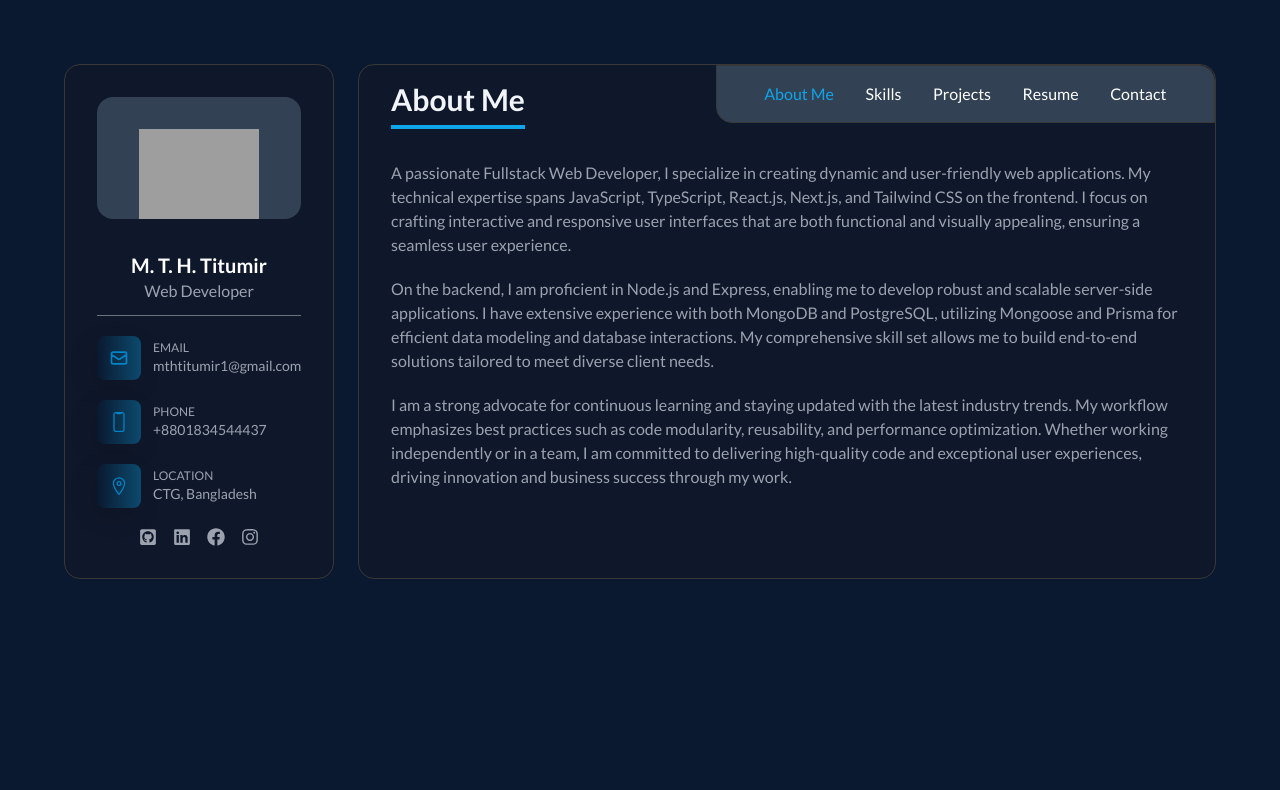
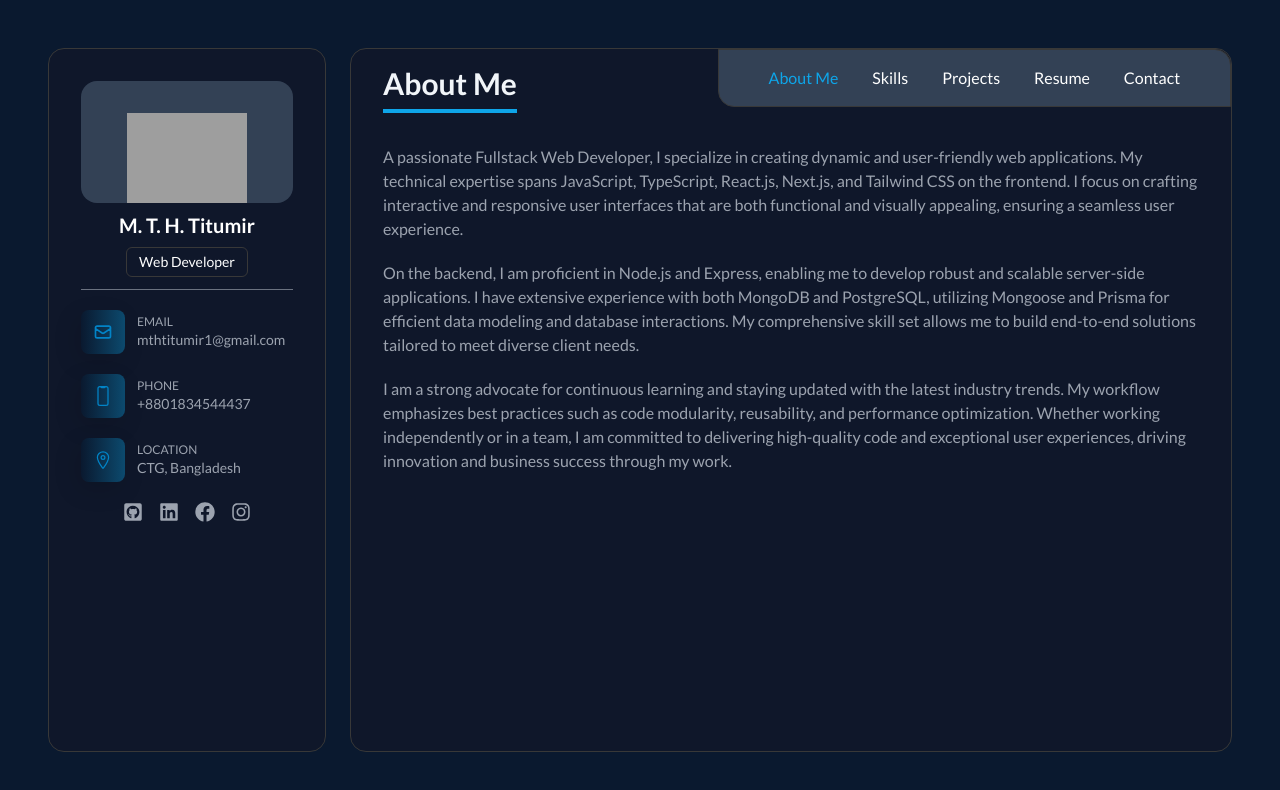
Before and after one commit to mthtitumir/mth-titumir-nextjs, a Next.js app: page / in a window 1280 px wide. Shown: the top 790 px of the page. Built offline with nearby package versions, Linux system fonts and the light colour scheme; grey boxes are pictures that could not be loaded.

Commit message:
custom scrollbar added

```diff
--- a/src/app/globals.css
+++ b/src/app/globals.css
@@ -9,3 +9,46 @@
 .border-main {
   @apply border border-[#383838];
 }
+
+/* styles.css */
+
+/* Webkit-based browsers (Chrome, Safari) */
+::-webkit-scrollbar {
+  width: 12px;
+  height: 12px;
+}
+
+::-webkit-scrollbar-track {
+  /* background: rgb(14 165 233); */
+  /* background: #0A192F; */
+  /* border-radius: 16px; */
+  border-bottom-right-radius: 16px;
+  /* border: 1px solid #383838; */
+}
+
+::-webkit-scrollbar-thumb {
+  background-color: rgb(7, 129, 186);
+  /* border-radius: 16px; */
+  border-bottom-right-radius: 16px;
+  border-top-left-radius: 16px;
+  border: 1px solid #383838;
+}
+
+/* ::-webkit-scrollbar-thumb:hover {
+  background: #555;
+}
+
+::-webkit-scrollbar-corner {
+  background: blue;
+} */
+
+/* Firefox */
+/* html {
+  scrollbar-width: thin;
+  scrollbar-color: #888 #f1f1f1;
+}
+
+body {
+  scrollbar-width: thin;
+  scrollbar-color: #888 #f1f1f1;
+} */
--- a/src/components/layout/MainLayout/MainLayout.tsx
+++ b/src/components/layout/MainLayout/MainLayout.tsx
@@ -3,16 +3,17 @@ import { socialItems } from "@/constants";
 import { icons } from "@/icons";
 import { TChildrenProps } from "@/types";
 import Image from "next/image";
+import Link from "next/link";
 
 const MainLayout = ({ children }: TChildrenProps) => {
   return (
-    <div className="min-h-screen p-16 text-gray-400 c-auto">
+    <div className=" p-12 text-gray-400 c-auto ">
       <div className="grid grid-cols-12 gap-6">
         {/* left box  */}
-        <div className="col-span-3 bg-slate-900 rounded-2xl px-8 border-main">
+        <div className="col-span-3 bg-slate-900 rounded-2xl px-8 border-main h-[calc(100vh-96px)] sticky top-12 z-50">
           {/* div for image and name */}
           <div></div>
-          <div className="flex justify-center items-center my-8 pt-8 bg-slate-700 rounded-2xl">
+          <div className="flex justify-center items-center mt-8 pt-8 bg-slate-700 rounded-2xl">
             <Image
               width={120}
               height={120}
@@ -21,10 +22,15 @@ const MainLayout = ({ children }: TChildrenProps) => {
             />
           </div>
           <div>
-            <h1 className="text-center text-xl font-semibold text-[white]">
+            <h1 className="text-center text-xl font-semibold text-[white] my-2">
               M. T. H. Titumir
             </h1>
-            <h1 className="text-center">Web Developer</h1>
+            <div className="flex justify-center">
+              <button className="bg-slate-900 border-main rounded-md py-1 px-3 text-center text-white text-sm">
+                Web Developer
+              </button>
+            </div>
+            {/* <h1 className="text-center"></h1> */}
           </div>
           <div className="h-px bg-gray-500 my-3"></div>
           {/* contact  */}
@@ -43,18 +49,22 @@ const MainLayout = ({ children }: TChildrenProps) => {
           </div>
           {/* social icons  */}
           <div className="flex items-center gap-4 justify-center mb-8">
-            <icons.social.github size={18} />
-            <icons.social.linkedIn size={18} />
-            <icons.social.facebook size={18} />
-            <icons.social.instagram size={18} />
+            <Link href="/mthtitumir">
+              <icons.social.github size={20} />
+            </Link>
+            <icons.social.linkedIn size={20} />
+            <icons.social.facebook size={20} />
+            <icons.social.instagram size={20} />
           </div>
         </div>
 
         {/* right box  */}
-        <div className="col-span-9 bg-slate-900 rounded-2xl border-main">
+        <div className="col-span-9 bg-slate-900 rounded-2xl border-main h-[calc(100vh-96px)] flex flex-col">
           {/* navbar  */}
-          <Navbar />
-          <div className="h-full w-full p-8">{children}</div>
+          <div className="flex-shrink-0">
+            <Navbar />
+          </div>
+          <div className="flex-grow p-8 overflow-auto">{children}</div>
         </div>
       </div>
     </div>
```
